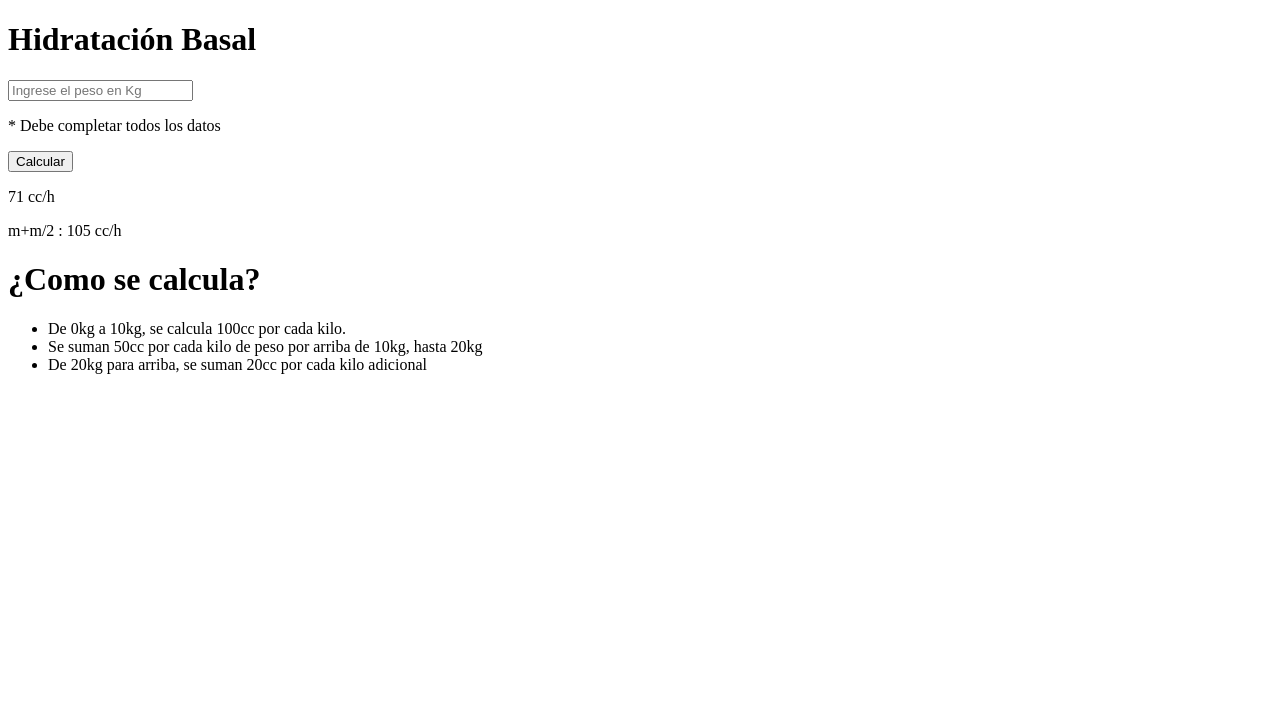
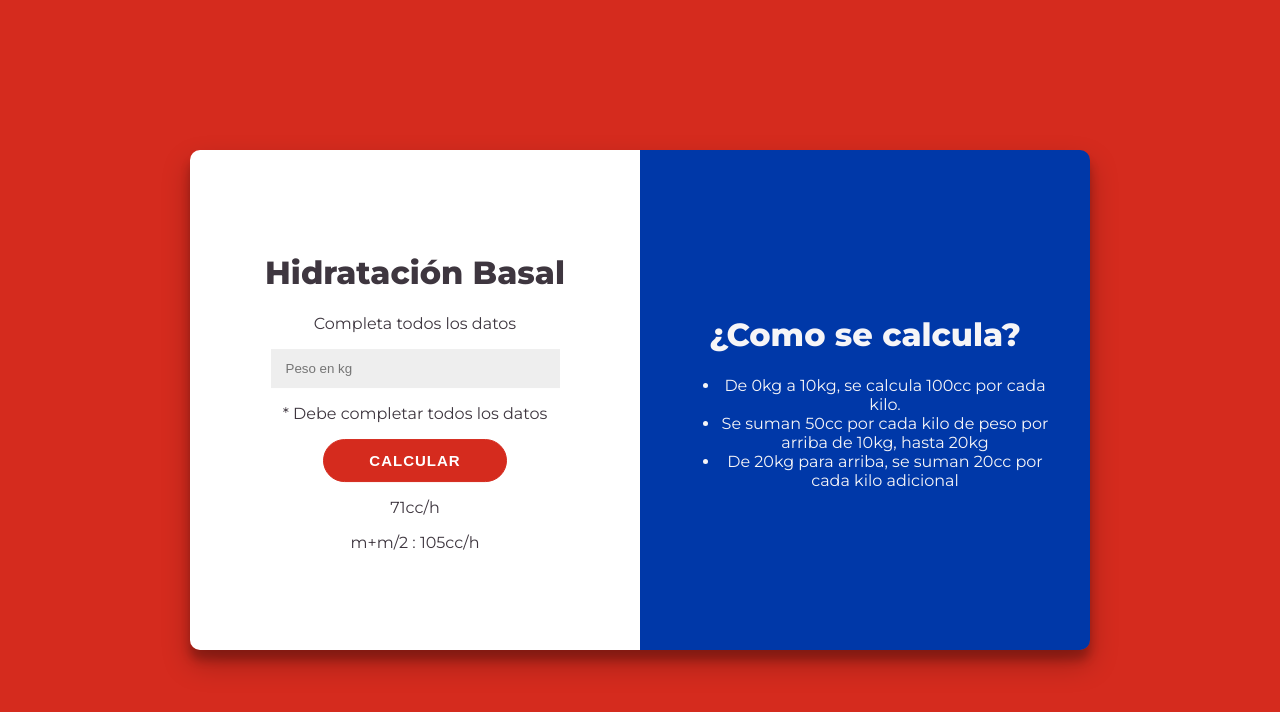
Before and after one commit to T3R1666/Calculadora-Basal, a plain HTML site: page index.html in a window 1280 px wide. Drawn offline with Linux system fonts and the light colour scheme.

Commit message:
Aplicación de CSS

```diff
--- a/index.html
+++ b/index.html
@@ -1,19 +1,25 @@
 <!DOCTYPE html>
 <html>
-    <head>
-        <title>Calculadora De Hidratación</title>
-    </head>
-    <body>
-        <div>
-            <div>
+
+<head>
+    <title>Calculadora De Hidratación</title>
+    <link rel="stylesheet" href="./style.css" </head>
+
+<body>
+    <div id="contenedor">
+        <div id="calculadora">
+            <div class="contenido">
                 <h1>Hidratación Basal</h1>
-                <input type="number" placeholder="Ingrese el peso en Kg"/>
-                <p>* Debe completar todos los datos</p>
-                <button>Calcular</button>
-                <p>71 cc/h</p>
-                <p>m+m/2 : 105 cc/h</p>
+                <p class="item">Completa todos los datos</p>
+                <input class="item" id="peso" type="number" placeholder="Peso en kg" />
+                <p class="item" id="error">* Debe completar todos los datos</p>
+                <button class="item" id="calcular">Calcular</button>
+                <p class="item resultado" id="flu">71cc/h</p>
+                <p class="item resultado" id="man">m+m/2 : 105cc/h</p>
             </div>
-            <div>
+        </div>
+        <div id="detalle">
+            <div class="contenido">
                 <h1>¿Como se calcula?</h1>
                 <ul>
                     <li>De 0kg a 10kg, se calcula 100cc por cada kilo.</li>
@@ -22,5 +28,7 @@
                 </ul>
             </div>
         </div>
-    </body>
+    </div>
+</body>
+
 </html>
--- /dev/null
+++ b/style.css
@@ -0,0 +1,81 @@
+@import url('https://fonts.googleapis.com/css?family=Montserrat:400,800');
+
+body {
+    background: #d52b1e;
+    font-family: 'Montserrat', sans-serif;
+    color: #3E363F;
+}
+
+#contenedor {
+    width: 900px;
+    height: 500px;
+    text-align: center;
+    /* Estas 3 lineas se encargan de centrar el div vertical y horizontalmente */
+    position: absolute;
+    inset: 0;
+    margin: auto;
+}
+
+#calculadora {
+    background: white;
+    /* Con estas 3 lineas vamos a hacer que los divs queden lado a lado */
+    width: 50%;
+    height: 100%;
+    float: left;
+}
+
+#detalle {
+    background: #0038a8;
+    /* Con estas 3 lineas vamos a hacer que los divs queden lado a lado */
+    width: 50%;
+    height: 100%;
+    float: left;
+    color: #f6f5f7;
+}
+
+.contenido {
+    /* Estas tres lineas van a centrar el contenido verticalmente dentro de cada div */
+    position: relative;
+    top: 50%;
+    transform: translateY(-50%);
+    overflow: hidden;
+    padding: 40px;
+}
+
+input {
+    width: 70%;
+    padding: 12px 15px;
+    border: none;
+    background-color: #eee;
+}
+
+button {
+    font-size: 15px;
+    font-weight: bold;
+    padding: 12px 45px;
+    border-radius: 30px;
+    background-color: #d52b1e;
+    border: 1px solid #d52b1e;
+    color: #FFFFFF;
+    text-transform: uppercase;
+    letter-spacing: 1px;
+    transition: transform 20ms ease-in;
+}
+
+button:active {
+    transform: scale(0.95);
+}
+
+#contenedor {
+    width: 900px;
+    height: 500px;
+    text-align: center;
+    /* Estas 3 lineas se encargan de centrar el div vertical y horizontalmente */
+    position: absolute;
+    inset: 0;
+    margin: auto;
+    border-radius: 10px;
+    overflow: hidden;
+    box-shadow: 0 14px 28px rgba(0, 0, 0, 0.25),
+        0 10px 10px rgba(0, 0, 0, 0.22);
+}
```
